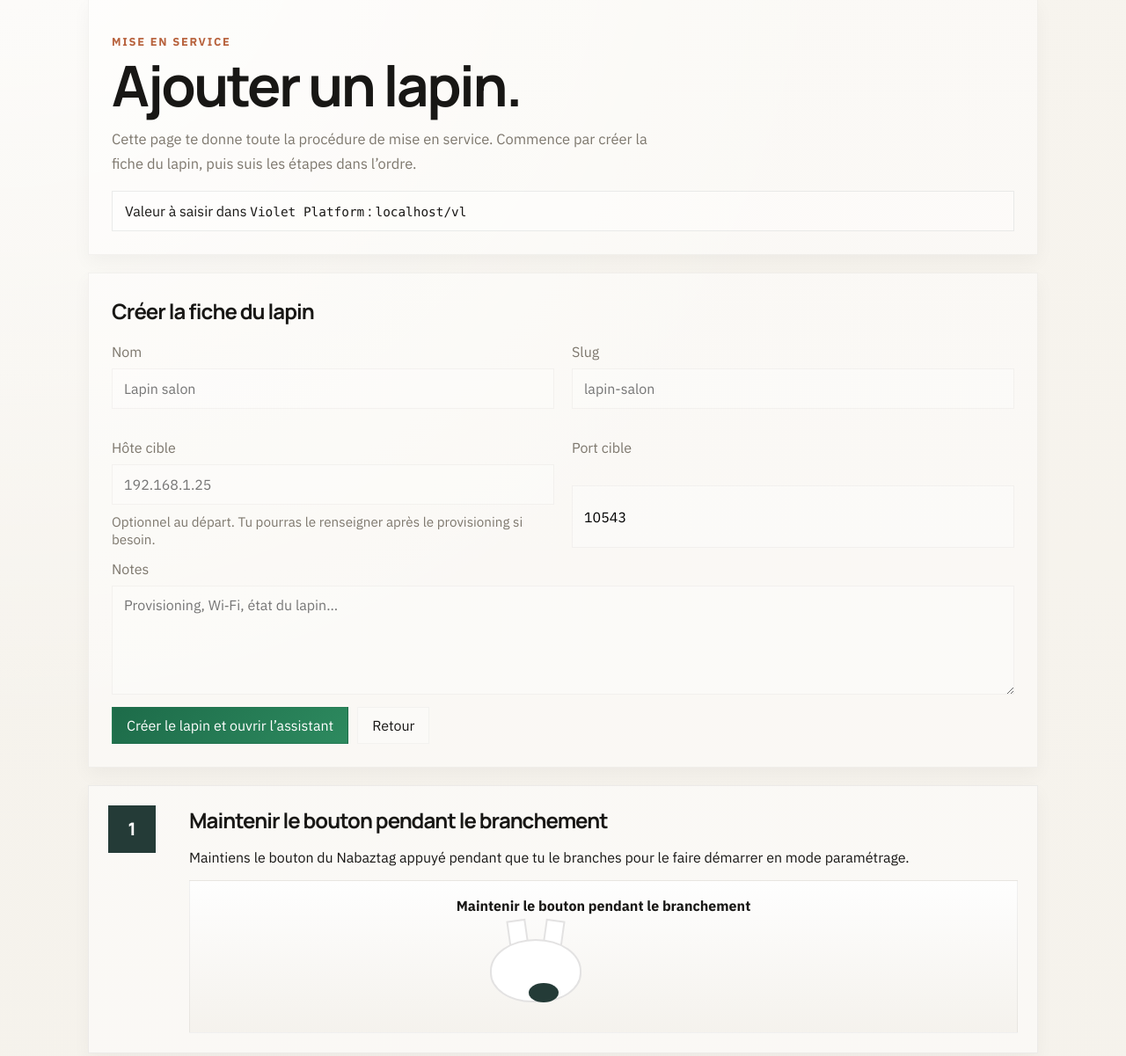
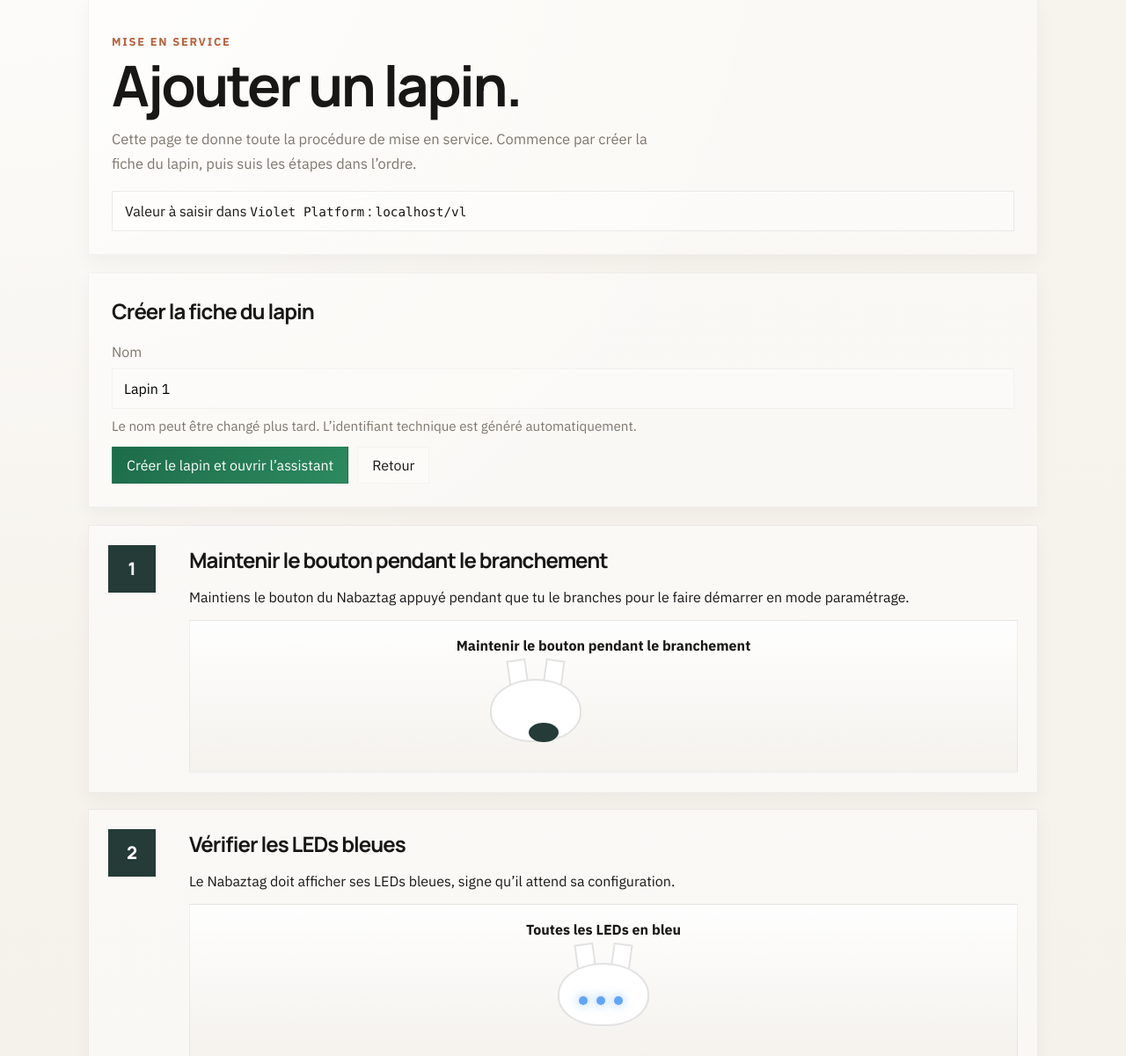
Before and after one commit to apachot/nabaztag, a Flask app: page /rabbits/new in a window 1280 px wide. Shown: the part 138-1339 px from the top of the page at 88% size. Run offline with Flask 3, Linux system fonts and the light colour scheme; the visitor is signed in with stand-in values (Sample User, id 1); data comes from the database, SQL or seed files in the repository; data that the repository does not hold is empty; some libraries are stand-ins or nearby versions.

Commit message:
Simplify rabbit creation form

```diff
--- a/apps/portal/portal_app/main.py
+++ b/apps/portal/portal_app/main.py
@@ -64,6 +64,19 @@ LIVE_EVENT_TYPES = {
     "rabbit.conversation.reply.generated",
     "rabbit.auto_performance.generated",
 }
+
+
+def _default_rabbit_name() -> str:
+    next_index = Rabbit.query.filter_by(owner_id=current_user.id).count() + 1
+    return f"Lapin {next_index}"
+
+
+def _slugify_rabbit_name(name: str) -> str:
+    slug = re.sub(r"[^a-z0-9]+", "-", name.strip().lower())
+    slug = slug.strip("-")
+    if not slug:
+        slug = "lapin"
+    return f"{slug}-{secrets.token_hex(2)}"
 
 
 def _friend_ids_for_rabbit(rabbit_id: int) -> list[int]:
@@ -2532,63 +2545,44 @@ def rabbit_provisioning(rabbit_id: int):
 @main_bp.route("/rabbits/new", methods=["GET", "POST"])
 @login_required
 def create_rabbit():
+    default_name = _default_rabbit_name()
     if request.method == "POST":
-        name = request.form.get("name", "").strip()
-        slug = request.form.get("slug", "").strip().lower()
-        target_host = request.form.get("target_host", "").strip()
-        target_port = request.form.get("target_port", "").strip()
-        notes = request.form.get("notes", "").strip()
-
-        if not name or not slug:
-            flash("Le nom et le slug sont obligatoires.", "error")
-        else:
-            remote_payload = None
-            try:
-                remote_payload = create_remote_rabbit(name=name, slug=slug)
-            except NabaztagApiError as exc:
-                flash(f"Lapin créé localement sans enregistrement API: {exc}", "error")
-            rabbit = Rabbit(
-                name=name,
-                slug=slug,
-                owner_id=current_user.id,
-                target_host=target_host or None,
-                target_port=int(target_port) if target_port else 10543,
-                notes=notes or None,
-                personality_prompt=DEFAULT_RABBIT_PERSONALITY_PROMPT,
-                llm_model=DEFAULT_RABBIT_LLM_MODEL,
-                tts_voice=DEFAULT_RABBIT_TTS_VOICE,
-                provisioning_state="registered",
-                remote_rabbit_id=remote_payload["id"] if remote_payload else None,
+        name = request.form.get("name", "").strip() or default_name
+        slug = _slugify_rabbit_name(name)
+
+        remote_payload = None
+        try:
+            remote_payload = create_remote_rabbit(name=name, slug=slug)
+        except NabaztagApiError as exc:
+            flash(f"Lapin créé localement sans enregistrement API: {exc}", "error")
+        rabbit = Rabbit(
+            name=name,
+            slug=slug,
+            owner_id=current_user.id,
+            target_port=10543,
+            personality_prompt=DEFAULT_RABBIT_PERSONALITY_PROMPT,
+            llm_model=DEFAULT_RABBIT_LLM_MODEL,
+            tts_voice=DEFAULT_RABBIT_TTS_VOICE,
+            provisioning_state="registered",
+            remote_rabbit_id=remote_payload["id"] if remote_payload else None,
+        )
+        db.session.add(rabbit)
+        db.session.flush()
+        db.session.add(
+            RabbitEventLog(
+                rabbit_id=rabbit.id,
+                source="portal",
+                event_type="rabbit.created",
+                payload=json.dumps({"remote_rabbit_id": rabbit.remote_rabbit_id}),
             )
-            db.session.add(rabbit)
-            db.session.flush()
-            db.session.add(
-                RabbitEventLog(
-                    rabbit_id=rabbit.id,
-                    source="portal",
-                    event_type="rabbit.created",
-                    payload=json.dumps({"remote_rabbit_id": rabbit.remote_rabbit_id}),
-                )
-            )
-            if target_host and rabbit.remote_rabbit_id:
-                try:
-                    set_remote_target(rabbit.remote_rabbit_id, target_host, rabbit.target_port or 10543)
-                    db.session.add(
-                        RabbitEventLog(
-                            rabbit_id=rabbit.id,
-                            source="portal",
-                            event_type="rabbit.target.synced",
-                            payload=json.dumps({"host": target_host, "port": rabbit.target_port or 10543}),
-                        )
-                    )
-                except NabaztagApiError as exc:
-                    flash(f"Cible locale enregistrée mais non synchronisée à l'API: {exc}", "error")
-            db.session.commit()
-            flash("Lapin ajouté.", "success")
-            return redirect(url_for("main.rabbit_provisioning", rabbit_id=rabbit.id))
+        )
+        db.session.commit()
+        flash("Lapin ajouté.", "success")
+        return redirect(url_for("main.rabbit_provisioning", rabbit_id=rabbit.id))
 
     return render_template(
         "rabbits/new.html",
+        default_rabbit_name=default_name,
         portal_base_url=_portal_base_url(),
         violet_platform_value=_violet_platform_value(),
     )
--- a/apps/portal/portal_app/templates/rabbits/new.html
+++ b/apps/portal/portal_app/templates/rabbits/new.html
@@ -193,28 +193,10 @@
     <section class="panel">
       <h2>Créer la fiche du lapin</h2>
       <form method="post">
-        <div class="grid">
-          <div class="field">
-            <label for="name">Nom</label>
-            <input id="name" name="name" required placeholder="Lapin salon">
-          </div>
-          <div class="field">
-            <label for="slug">Slug</label>
-            <input id="slug" name="slug" required placeholder="lapin-salon">
-          </div>
-          <div class="field">
-            <label for="target_host">Hôte cible</label>
-            <input id="target_host" name="target_host" placeholder="192.168.1.25">
-            <div class="meta">Optionnel au départ. Tu pourras le renseigner après le provisioning si besoin.</div>
-          </div>
-          <div class="field">
-            <label for="target_port">Port cible</label>
-            <input id="target_port" name="target_port" type="number" value="10543">
-          </div>
-        </div>
         <div class="field">
-          <label for="notes">Notes</label>
-          <textarea id="notes" name="notes" rows="5" placeholder="Provisioning, Wi‑Fi, état du lapin..."></textarea>
+          <label for="name">Nom</label>
+          <input id="name" name="name" value="{{ default_rabbit_name }}" required>
+          <div class="meta">Le nom peut être changé plus tard. L’identifiant technique est généré automatiquement.</div>
         </div>
         <div class="actions">
           <button class="button primary" type="submit">Créer le lapin et ouvrir l’assistant</button>
```
